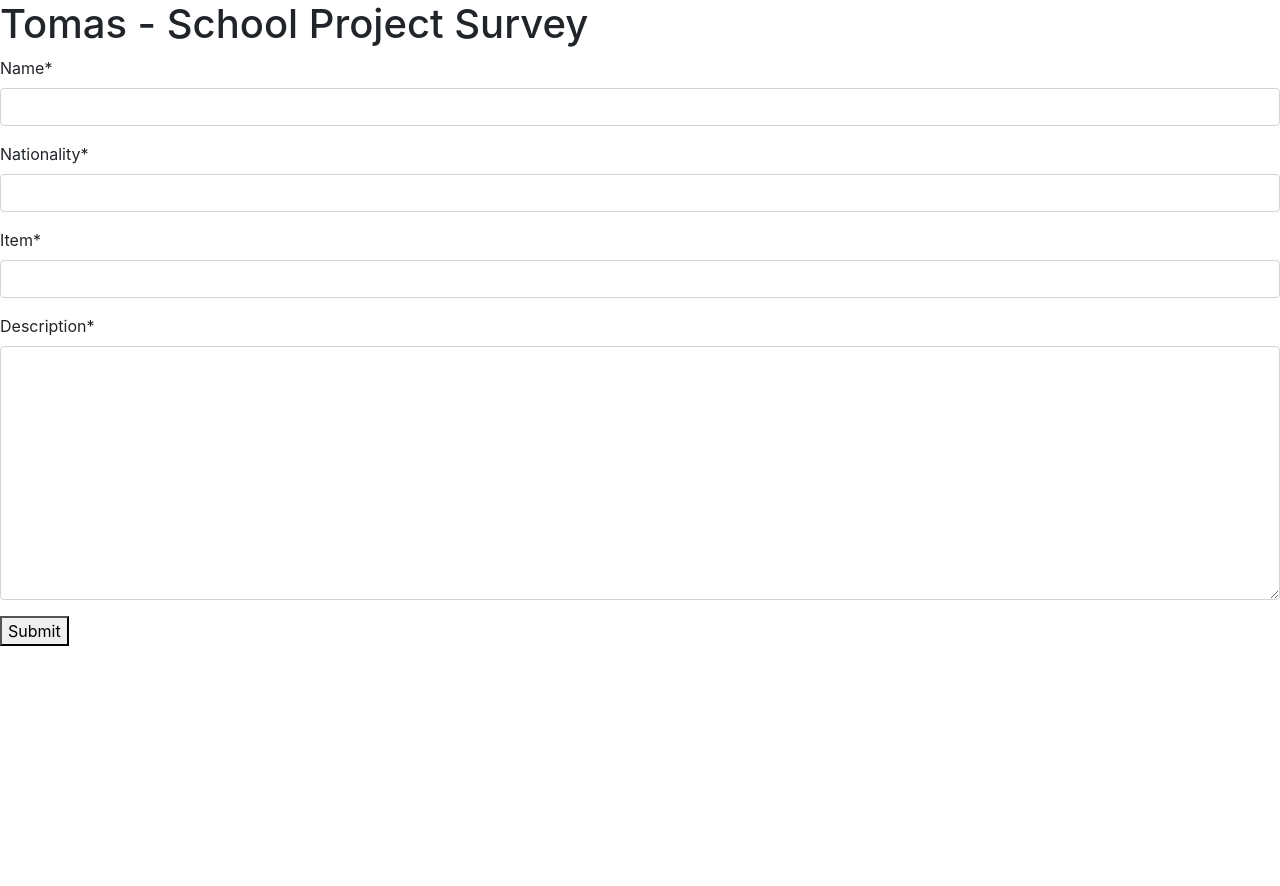
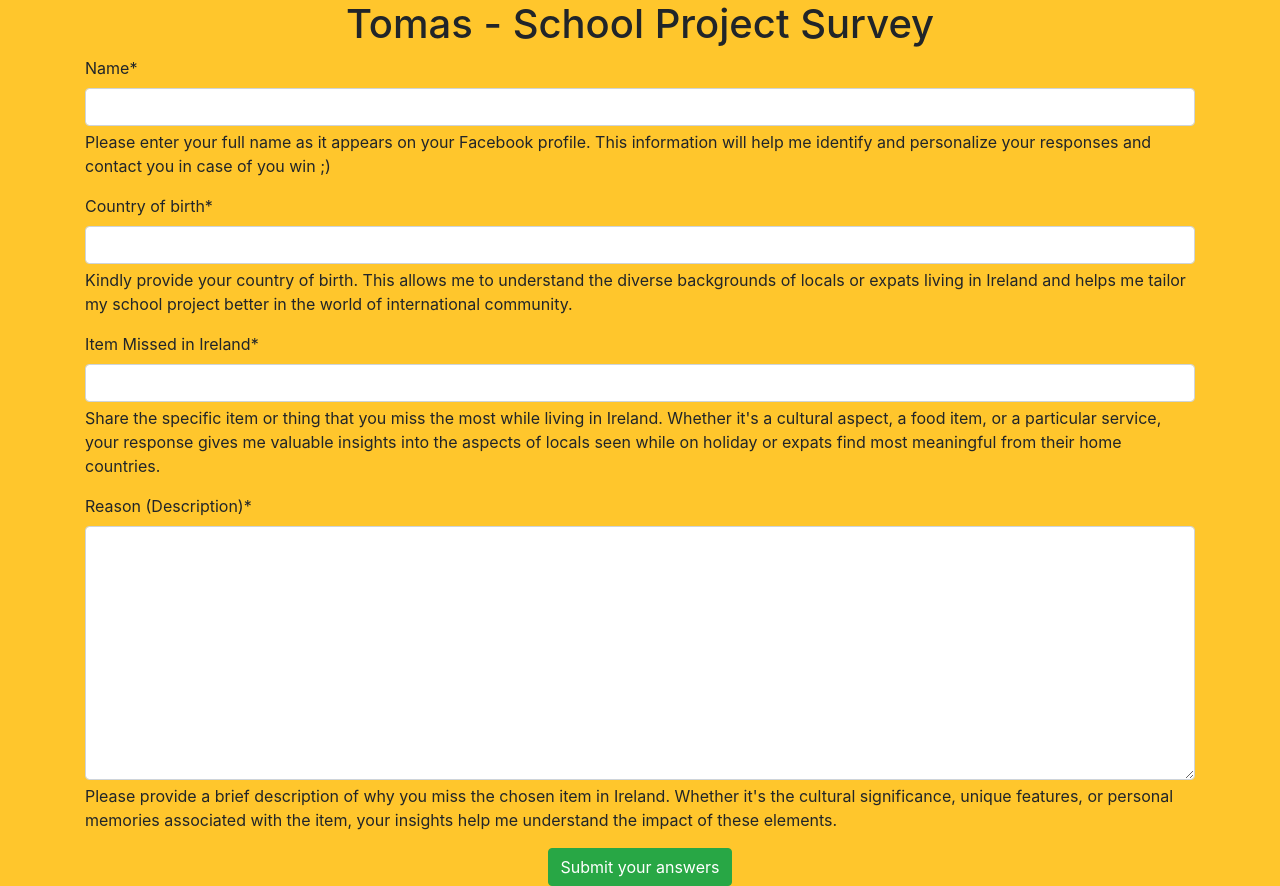
Before and after one commit to tomik-z-cech/survey, a Django app: page / in a window 1280 px wide. Before the commit the page ends 646 px from the top, so only its background shows below. Run offline with Django 5.2, Linux system fonts and the light colour scheme; some libraries are stand-ins or nearby versions.

Commit message:
Basic styling

```diff
--- a/survey/admin.py
+++ b/survey/admin.py
@@ -9,5 +9,5 @@ class SurveyResponseAdmin(admin.ModelAdmin):
     Register Artists Admin
     """
 
-    list_display = ("name", "nationality", "item", "description")
+    list_display = ("name", "country_of_birth", "item", "description")
     list_filter = ("read",)
--- a/survey/forms.py
+++ b/survey/forms.py
@@ -4,4 +4,25 @@ from .models import SurveyResponse
 class SurveyForm(forms.ModelForm):
     class Meta:
         model = SurveyResponse
-        fields = ['name','nationality', 'item', 'description']
+        fields = ['name','country_of_birth', 'item', 'description']
+
+    name = forms.CharField(
+        label='Name',
+        help_text='Please enter your full name as it appears on your Facebook profile. This information will help me identify and personalize your responses and contact you in case of you win ;)'
+    )
+
+    country_of_birth = forms.CharField(
+        label='Country of birth',
+        help_text='Kindly provide your country of birth. This allows me to understand the diverse backgrounds of locals or expats living in Ireland and helps me tailor my school project better in the world of international community.'
+    )
+
+    item = forms.CharField(
+        label='Item Missed in Ireland',
+        help_text='Share the specific item or thing that you miss the most while living in Ireland. Whether it\'s a cultural aspect, a food item, or a particular service, your response gives me valuable insights into the aspects of locals seen while on holiday or expats find most meaningful from their home countries.'
+    )
+
+    description = forms.CharField(
+        label='Reason (Description)',
+        help_text='Please provide a brief description of why you miss the chosen item in Ireland. Whether it\'s the cultural significance, unique features, or personal memories associated with the item, your insights help me understand the impact of these elements.',
+        widget=forms.Textarea
+    )
--- a/survey/models.py
+++ b/survey/models.py
@@ -3,7 +3,7 @@ from django.db import models
 
 class SurveyResponse(models.Model):
     name = models.CharField(max_length=255)
-    nationality = models.CharField(max_length=255)
+    country_of_birth = models.CharField(max_length=255)
     item = models.CharField(max_length=255)
     description = models.TextField()
     read = models.BooleanField(default=False)
--- a/survey/templates/survey/survey.html
+++ b/survey/templates/survey/survey.html
@@ -7,12 +7,18 @@
   <link rel="stylesheet" href="https://maxcdn.bootstrapcdn.com/bootstrap/4.5.2/css/bootstrap.min.css">
   <title>Tomas - School Project Survey</title>
 </head>
-<body>
+<body style="background-color: #ffc62c">
+  <div class="container">
+    <div class="text-center col-12">
   <h1>Tomas - School Project Survey</h1>
+    </div>
   <form method="post" action="{% url 'survey' %}">
     {% csrf_token %}
     {{ form | crispy }}
-    <button type="submit">Submit</button>
+    <div class="col-12 text-center">
+    <button type="submit" class="btn btn-success">Submit your answers</button>
+    </div>
   </form>
+</div>
 </body>
 </html>
--- a/survey/views.py
+++ b/survey/views.py
@@ -23,11 +23,11 @@ class SurveyView(View):
         if form.is_valid():
             ip_address = self.get_client_ip(request)
             if SurveyResponse.objects.filter(ip_address=ip_address).exists():
-                return HttpResponseForbidden("You have already submitted a response.")
+                return HttpResponseForbidden('<body style="background-color: #ffc62c;"><div style="font-size: 400%;" class="col-12 text-center">You have already submitted a response before. This is limited to one response per IP address.</div></body>')
             response = form.save(commit=False)
             response.ip_address = ip_address
             response.save()
-            return HttpResponseForbidden("Your response has been submitted.")
+            return HttpResponseForbidden('<body style="background-color: #ffc62c;"><div style="font-size: 400%;" class="col-12 text-center">Thank you kindly. Your response have been submitted.</div></body>')
         return render(request, self.template_name, {'form': form})
 
     def get_client_ip(self, request):
```
Also changed, not shown: survey/migrations/0003_rename_nationality_surveyresponse_country_of_birth.py (added).
